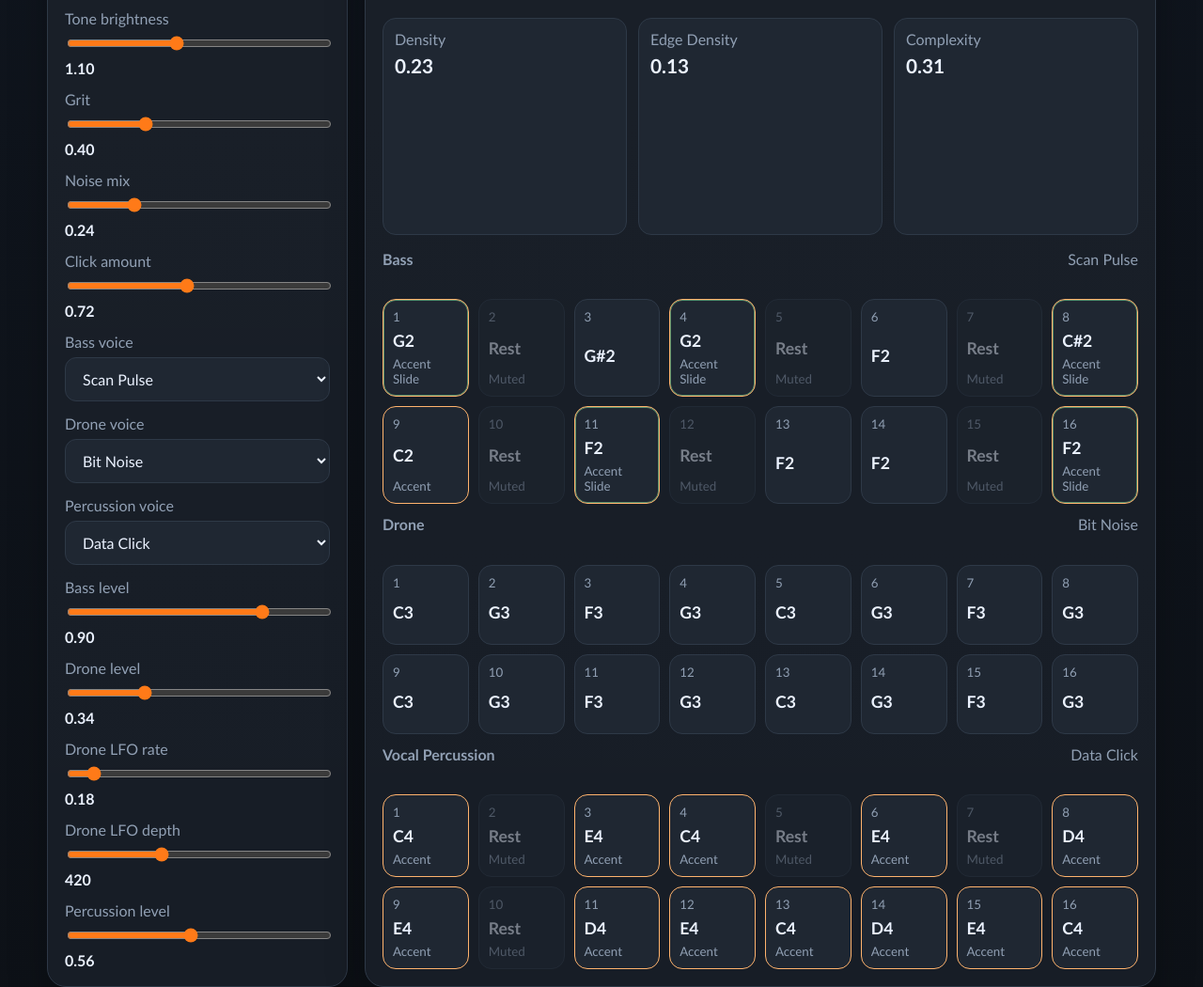
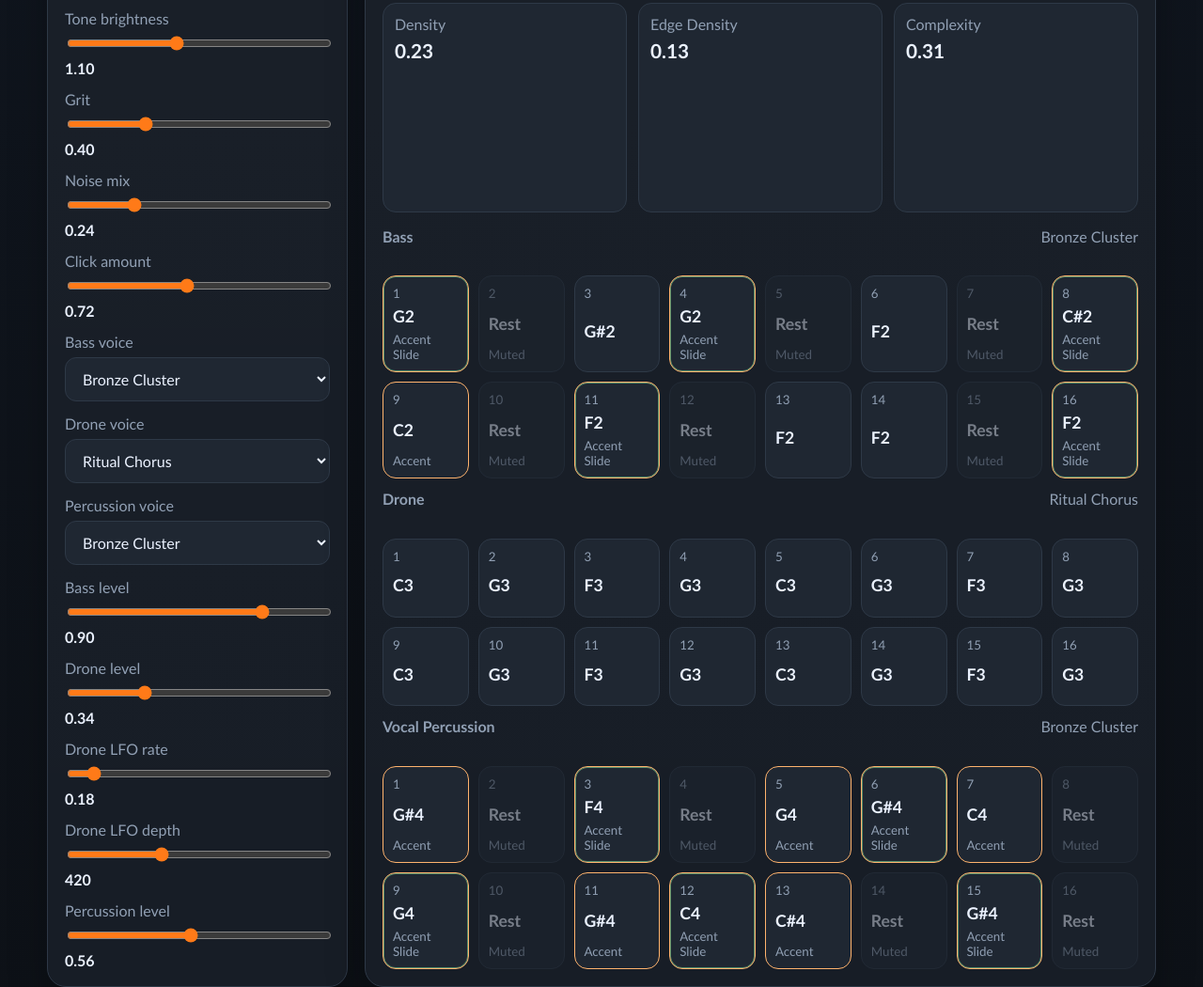
Before and after one commit to soundwaterinc-oss/el-systema-bloom-geometry-generator, a plain HTML site: page index.html in a window 1280 px wide. Shown: the part 1269-2319 px from the top of the page at 94% size. Drawn offline with Linux system fonts and the light colour scheme.

Commit message:
Bust asset cache and shift all layers to chordal voices

```diff
--- a/app.js
+++ b/app.js
@@ -160,9 +160,9 @@ function populatePresets() {
   fillSelect(elements.functionPreset, Object.keys(functionPresets), "Orbit");
   fillSelect(elements.visualPreset, Object.keys(visualPresets), "Chevron Weave");
   fillSelect(elements.scanPathPreset, Object.keys(scanPathPresets), "Horizontal Raster");
-  fillSelect(elements.bassVoice, ["Scan Pulse", "Data Click", "Gamelan Metallophone", "Industrial Metal"], "Scan Pulse");
-  fillSelect(elements.droneVoice, ["Bit Noise", "White Burst", "Ritual Chorus", "Gamelan Gong"], "Bit Noise");
-  fillSelect(elements.percussionVoice, ["Data Click", "White Burst", "Physical Noise", "Kecak"], "Data Click");
+  fillSelect(elements.bassVoice, ["Bronze Cluster", "Gamelan Metallophone", "Ritual Chorus", "Scan Pulse"], "Bronze Cluster");
+  fillSelect(elements.droneVoice, ["Ritual Chorus", "Gamelan Gong", "Bit Noise", "Pipe Organ"], "Ritual Chorus");
+  fillSelect(elements.percussionVoice, ["Bronze Cluster", "Gamelan Gong", "Ritual Chorus", "Sheet Metal"], "Bronze Cluster");
 }
 
 function fillSelect(select, items, initial) {
@@ -390,23 +390,22 @@ function buildDronePattern() {
 }
 
 function buildPercussionPattern() {
-  const rhythm = rhythmPresets[elements.rhythmPreset.value];
+  const scale = scalePresets[elements.scalePreset.value];
   const { edgeDensity, complexity } = state.features;
 
   return Array.from({ length: STEPS }, (_, step) => {
     const scan = getScanSampleForStep(step);
-    const extraHit = complexity > 0.2 && [3, 7, 11, 15].includes(step);
-    const scanHit = scan.edge > 0.28 || scan.contrast > 0.22;
-    const active = rhythm[step] === 1 || extraHit;
+    const degree = scale[(step + Math.floor(scan.brightness * scale.length)) % scale.length];
+    const active = step % 2 === 0 || scan.contrast > 0.24;
     return {
-      active: active || scanHit,
-      accent: (active || scanHit) && (step % 4 === 0 || edgeDensity > 0.1 || scan.edge > 0.35),
-      slide: false,
-      cutoff: Number(elements.cutoff.value) * (1.05 + scan.brightness * 0.55),
-      note: ROOT_MIDI + 24 + ((step % 3) * 2),
+      active,
+      accent: active && (step % 4 === 0 || edgeDensity > 0.1 || scan.edge > 0.35),
+      slide: scan.contrast > 0.32,
+      cutoff: Number(elements.cutoff.value) * (0.9 + scan.brightness * 0.7),
+      note: ROOT_MIDI + 24 + degree,
       voice: elements.percussionVoice.value,
-      level: Number(elements.percussionLevel.value),
-      durationScale: 0.55,
+      level: Number(elements.percussionLevel.value) * 0.72,
+      durationScale: 2.4 + complexity,
       pan: scan.pan,
     };
   });
--- a/index.html
+++ b/index.html
@@ -4,7 +4,7 @@
     <meta charset="UTF-8" />
     <meta name="viewport" content="width=device-width, initial-scale=1.0" />
     <title>EL SYSTEMA ACID Geometry Generator</title>
-    <link rel="stylesheet" href="styles.css" />
+    <link rel="stylesheet" href="styles.css?v=20260517-2" />
   </head>
   <body>
     <main class="app">
@@ -185,6 +185,6 @@
       </section>
     </main>
 
-    <script src="app.js"></script>
+    <script src="app.js?v=20260517-2"></script>
   </body>
 </html>
```
